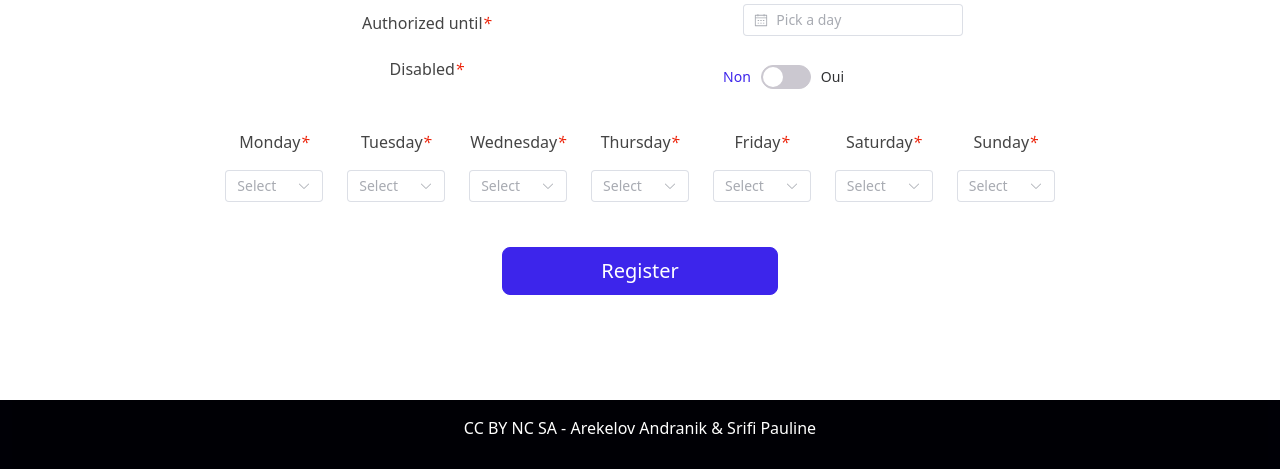
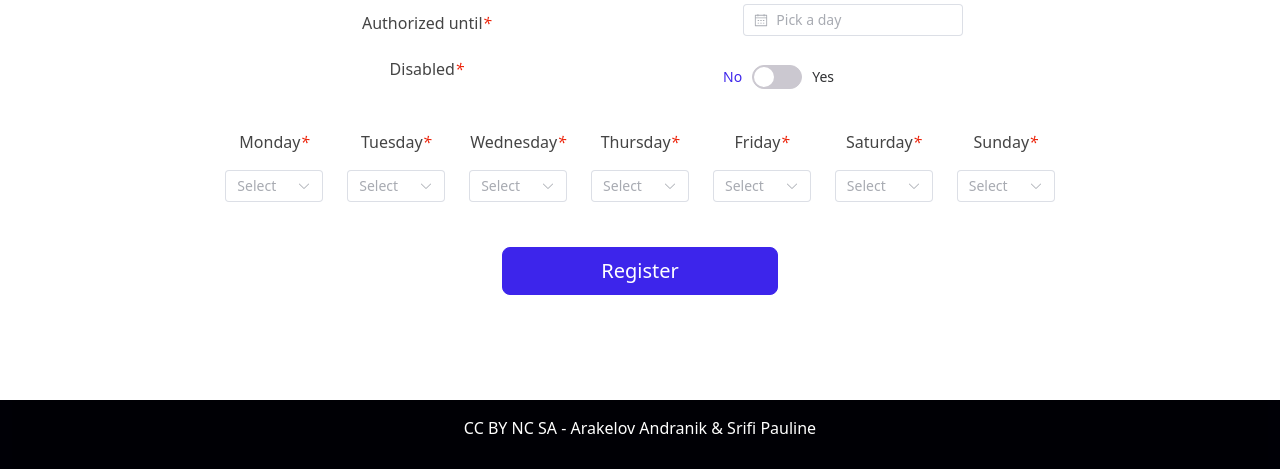
Before and after one commit to OMGiTzPomPom/Resilience_Handicap, a Vue app in the folder rh_front/: page /register in a window 1280 px wide. Shown: the part 328-797 px from the top of the page. Built offline with nearby package versions, Linux system fonts and the light colour scheme; no server answers.

Commit message:
fixed some errors with spelling

```diff
--- a/rh_front/src/components/Footer.vue
+++ b/rh_front/src/components/Footer.vue
@@ -1,7 +1,7 @@
 <template>
     <footer class="bg-dark text-center text-white fixed-bottom">
         <div class="text-center p-3" id="footer">
-            <p class="text-center text-white">CC BY NC SA - Arekelov Andranik & Srifi Pauline</p>
+            <p class="text-center text-white">CC BY NC SA - Arakelov Andranik & Srifi Pauline</p>
         </div>
     </footer>
 </template>
--- a/rh_front/src/views/Register.vue
+++ b/rh_front/src/views/Register.vue
@@ -153,8 +153,8 @@ onMounted(async () => {
                             <el-switch
                                 v-model="form.isDisabled"
                                 size="large"
-                                active-text="Oui"
-                                inactive-text="Non"
+                                active-text="Yes"
+                                inactive-text="No"
                                 style="
                   --el-switch-on-color: var(--bs-primary);
                   --el-switch-off-color: var(--bs-gray-400);
--- a/rh_front/src/views/Users.vue
+++ b/rh_front/src/views/Users.vue
@@ -456,8 +456,8 @@ onMounted(async () => {
                                     <el-switch
                                         v-model="jsonUser.isDisabled"
                                         size="large"
-                                        active-text="Oui"
-                                        inactive-text="Non"
+                                        active-text="Yes"
+                                        inactive-text="No"
                                         style="
                   --el-switch-on-color: var(--bs-primary);
                   --el-switch-off-color: var(--bs-gray-400);
@@ -501,8 +501,8 @@ onMounted(async () => {
                     <p>Are you sure to delete toto ?</p>
                 </div>
                 <div class="modal-footer d-flex justify-content-center">
-                    <button class="btn btn-danger" data-bs-dismiss="modal">Non</button>
-                    <button @click="deleteUser(jsonUser.id)" class="btn btn-success" data-bs-dismiss="modal">Oui</button>
+                    <button class="btn btn-danger" data-bs-dismiss="modal">No</button>
+                    <button @click="deleteUser(jsonUser.id)" class="btn btn-success" data-bs-dismiss="modal">Yes</button>
                 </div>
             </div>
         </div>
```
